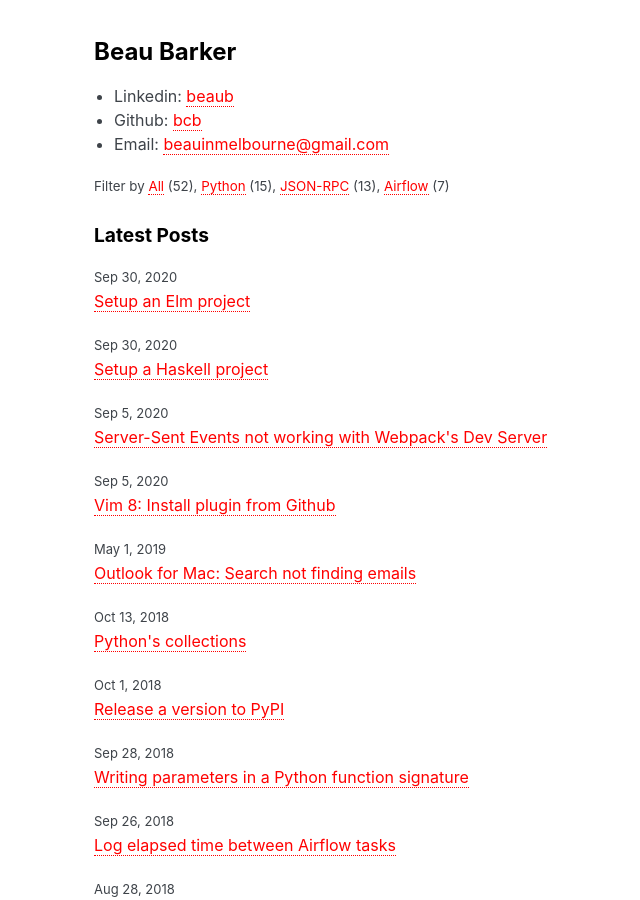
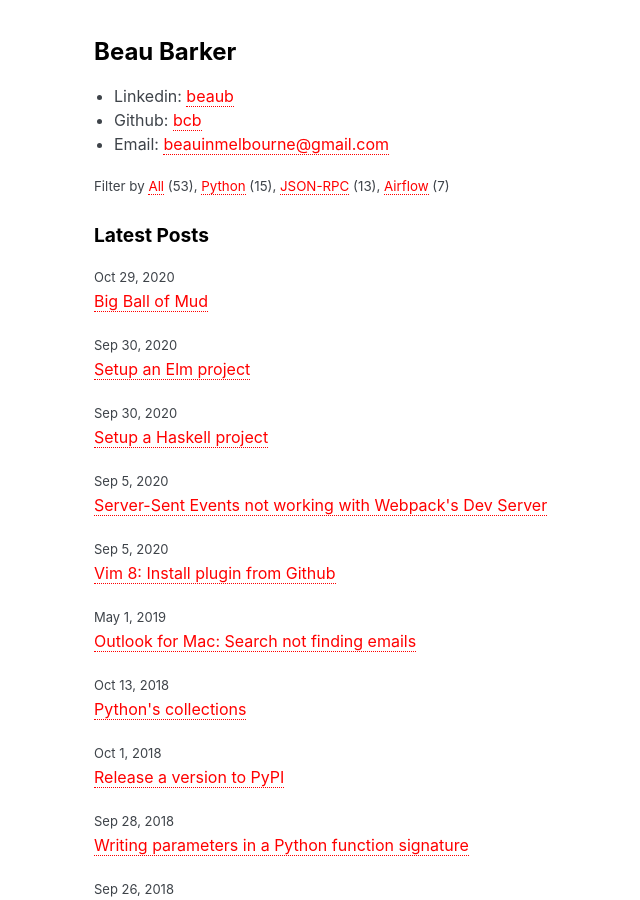
Before and after one commit to explodinglabs/explodinglabs.github.io, a Jekyll site: the page built from index.html, in a window 1280 px wide and 900 px high. Shown: the whole window, without its empty margins (166-806 px from the left). Built offline with Jekyll 4.4.1, drawn with Linux system fonts in a browser that asks for light colours; some web fonts are replaced.

Commit message:
Publish big ball of mud

```diff
--- a/_drafts/2020-10-29-big-ball-of-mud.markdown
+++ b/_posts/2020-10-29-big-ball-of-mud.markdown
@@ -3,7 +3,7 @@ layout: post
 title: "Big Ball of Mud"
 permalink: /big-ball-of-mud
 ---
-A big ball of mud is a software system that lacks perceivable architecture.
+A big ball of mud is **a software system that lacks perceivable architecture**.
 
 > Although undesirable from a software engineering point of view, such systems
 > are common in practice due to business pressures, developer turnover and code
```
